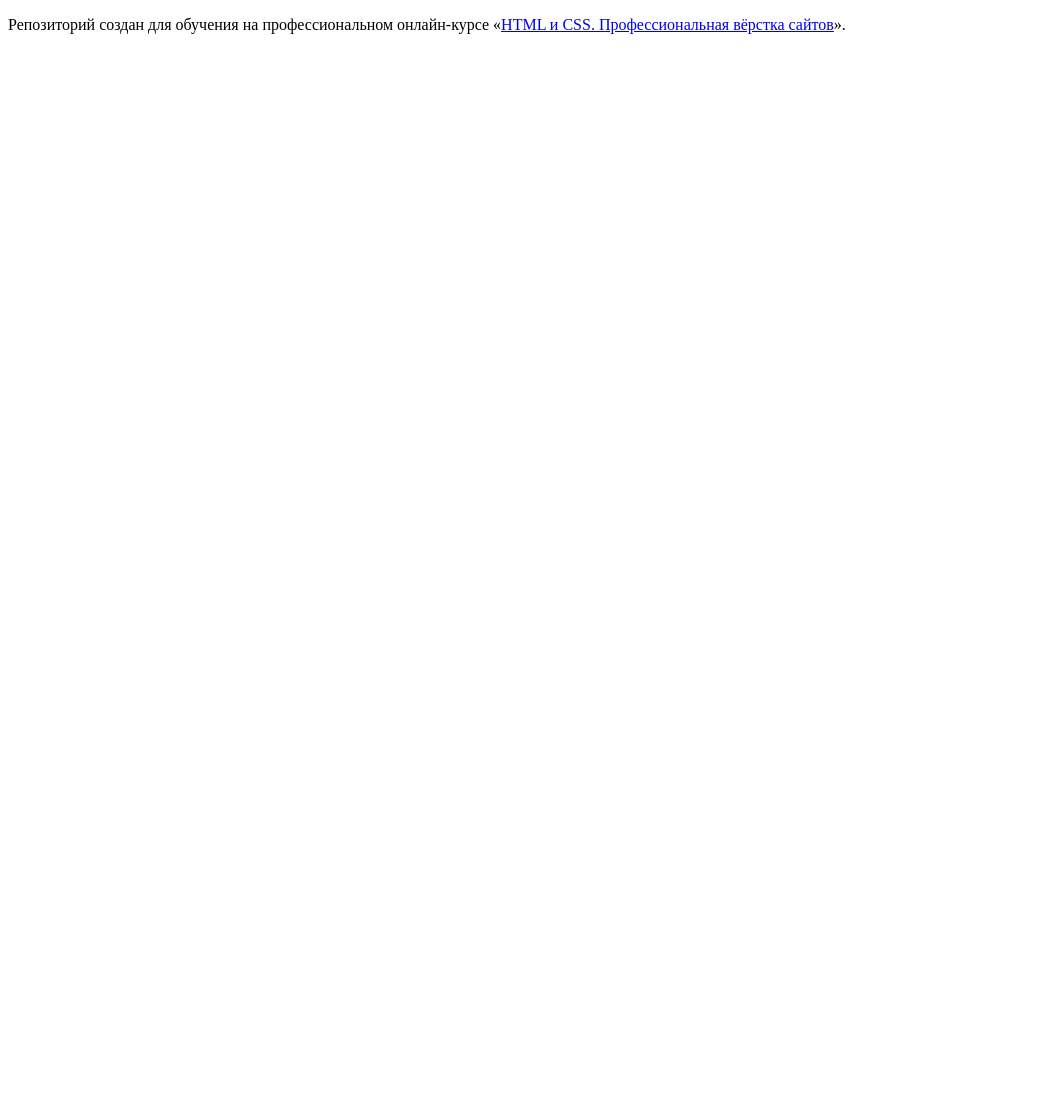
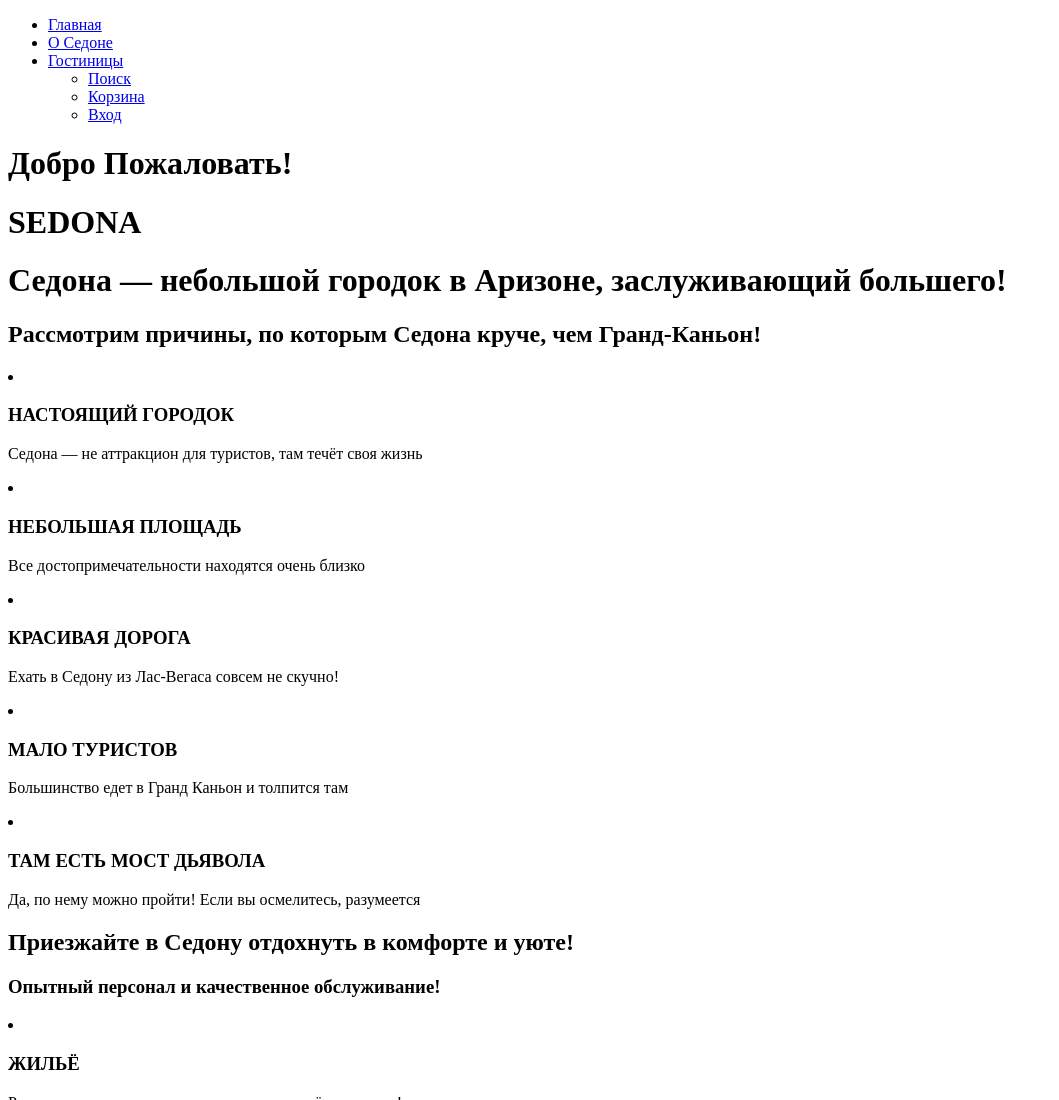
Before and after one commit to tatyanakapa/2448955-sedona-2, a plain HTML site: page index.html in a window 1280 px wide. Shown: the top 1100 px of the page, without its empty margins (0-1059 px from the left). Before the commit the page ends 800 px from the top, so only its background shows below. Drawn offline with Linux system fonts and the light colour scheme.

Commit message:
Добавляю разметку 1 страницы

```diff
--- a/index.html
+++ b/index.html
@@ -5,8 +5,109 @@
     <title>HTML Academy: Седона</title>
   </head>
   <body>
+    <header class="page-header">
+      <nav class="navigation">
+        <ul class="navigation-list">
+          <li class="navigation-item">
+            <a class="navigation-link" href="about.html">Главная
+            </a>
+            <li class="navigation-item">
+              <a class="navigation-link" href="catalog.html">О Cедоне
+              </a>
+              <li class="navigation-item">
+                <a class="navigation-link" href="faq.html">Гостиницы
+                </a>
+                <ul class="navigation-list">
+                  <li class="navigation-item">
+                    <a class="navigation-link" href="#">
+                      Поиск
 
-    <p>Репозиторий создан для обучения на профессиональном онлайн‑курсе «<a href="https://htmlacademy.ru/intensive/htmlcss">HTML и CSS. Профессиональная вёрстка сайтов</a>».</p>
+                      </span>
+                    </a>
+                    <li class="navigation-item">
+                      <a class="navigation-link" href="#">
+                         Корзина
+                      </a>
+                      <li class="navigation-item">
+                        <a class="navigation-link" href="#">
+                           Вход
+                        </a>
+          </li>
+        </ul>
+      </nav>
+    </header>
+    <main class="main-index">
+      <h1 class="visually-hidden">Добро Пожаловать!</h1>
+      <h1 >SEDONA</h1>
+      <h1 class="visually-hidden">Седона — небольшой городок в Аризоне,
+        заслуживающий большего!</h1>
 
+      <section class="advantages">
+        <h2 class="visually-hidden">Рассмотрим причины, по которым Седона круче, чем Гранд-Каньон!</h2>
+
+         <li class="advantages-item">
+            <h3 class="advantages-title">НАСТОЯЩИЙ ГОРОДОК</h3>
+            <p class="advantages-description">Седона — не аттракцион для туристов, там течёт своя жизнь</p>
+          </li>
+          <li class="advantages-item">
+            <h3 class="advantages-title">НЕБОЛЬШАЯ
+              ПЛОЩАДЬ</h3>
+            <p class="advantages-description">Все достопримечательности  находятся очень близко</p>
+          </li>
+          <li class="advantages-item">
+            <h3 class="advantages-title">КРАСИВАЯ
+              ДОРОГА</h3>
+            <p class="advantages-description">Ехать в Седону из Лас-Вегаса совсем не скучно!</p>
+          </li>
+          <li class="advantages-item">
+            <h3 class="advantages-title">МАЛО
+              ТУРИСТОВ</h3>
+            <p class="advantages-description">Большинство едет в Гранд Каньон и толпится там</p>
+          </li>
+          <li class="advantages-item">
+            <h3 class="advantages-title">ТАМ ЕСТЬ
+              МОСТ ДЬЯВОЛА</h3>
+            <p class="advantages-description">Да, по нему можно пройти! Если вы осмелитесь, разумеется</p>
+          </li>
+          <h1 class="visually-hidden">Приезжайте в Седону отдохнуть в комфорте и уюте!</h1>
+          <h3 class="advantages">Опытный персонал и качественное обслуживание!</h3>
+          <li class="advantages-item">
+            <h3 class="advantages-title">ЖИЛЬЁ</h3>
+            <p class="advantages-description">Рекомендуем пожить в настоящем мотеле,
+              всё как в кино!</p>
+          </li>
+          <li class="advantages-item">
+            <h3 class="advantages-title">ЕДА</h3>
+            <p class="advantages-description">Всегда заказывайте
+              топовый фирменный бургер, вы не разочаруетесь!</p>
+          </li>
+          <li class="advantages-item">
+            <h3 class="advantages-title">СУВЕНИРЫ</h3>
+            <p class="advantages-description">Не только китайского,
+              но и настоящего местного производства!</p>
+          </li>
+          <section class="appointment">
+            <h2 class="appointment-title">ЗАИНТЕРЕСОВАЛИСЬ?</h2>
+            <P>Укажите предполагаемые даты поездки,и мы покажем вам лучшие предложения гостиниц в Седоне</P>
+            <a class="button button-all"href="#">ПОИСК ГОСТИНИЦЫ В СЕДОНЕ</a>
+          </section>
+
+        </ul>
+        <section class="contacts">
+          <h2 class="contacts-title">ПОДПИШИТЕСЬ НА РАССЫЛКУ</h2>
+          <h3 class="contacts-title">Только полезная информация и никакого спама, честное бойскаутское!</h3>
+          <a class="button button-all"href="#">ПОДПИСАТЬСЯ</a>
+          <h2 class="contacts-title">Контакты</h2>
+          <a class="contacts-phone" href="tel:+78128121212">+7 (812) 812-12-12</a>
+          <form class="appointment-form" action="https://echo.htmlacademy.ru/" method="post"></form>
+          <input type="text">
+          <button class="button" type="submit">Обратная связь</button>
+
+
+
+        </section>
+
+      </section>
+    </main>
   </body>
 </html>
```
